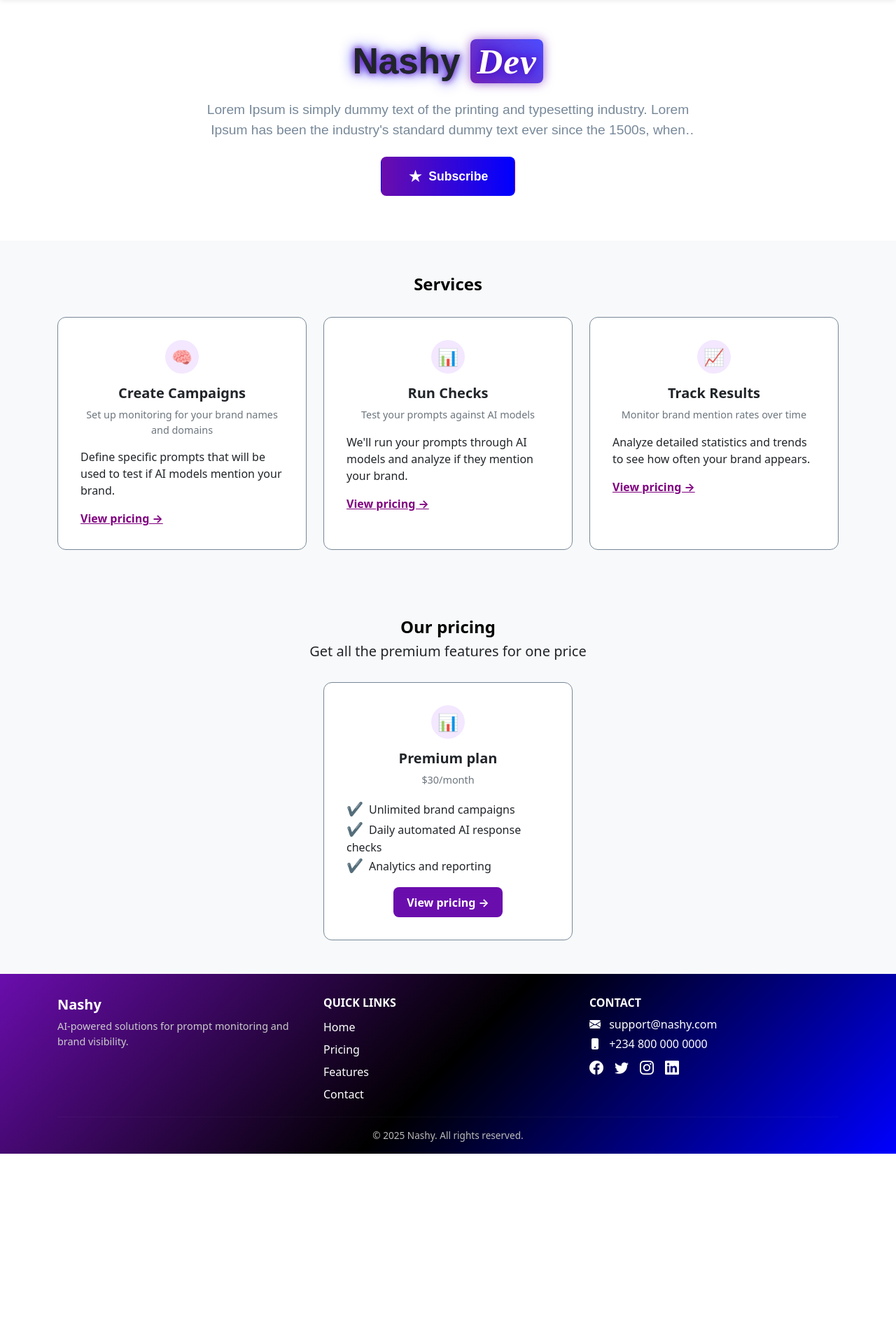
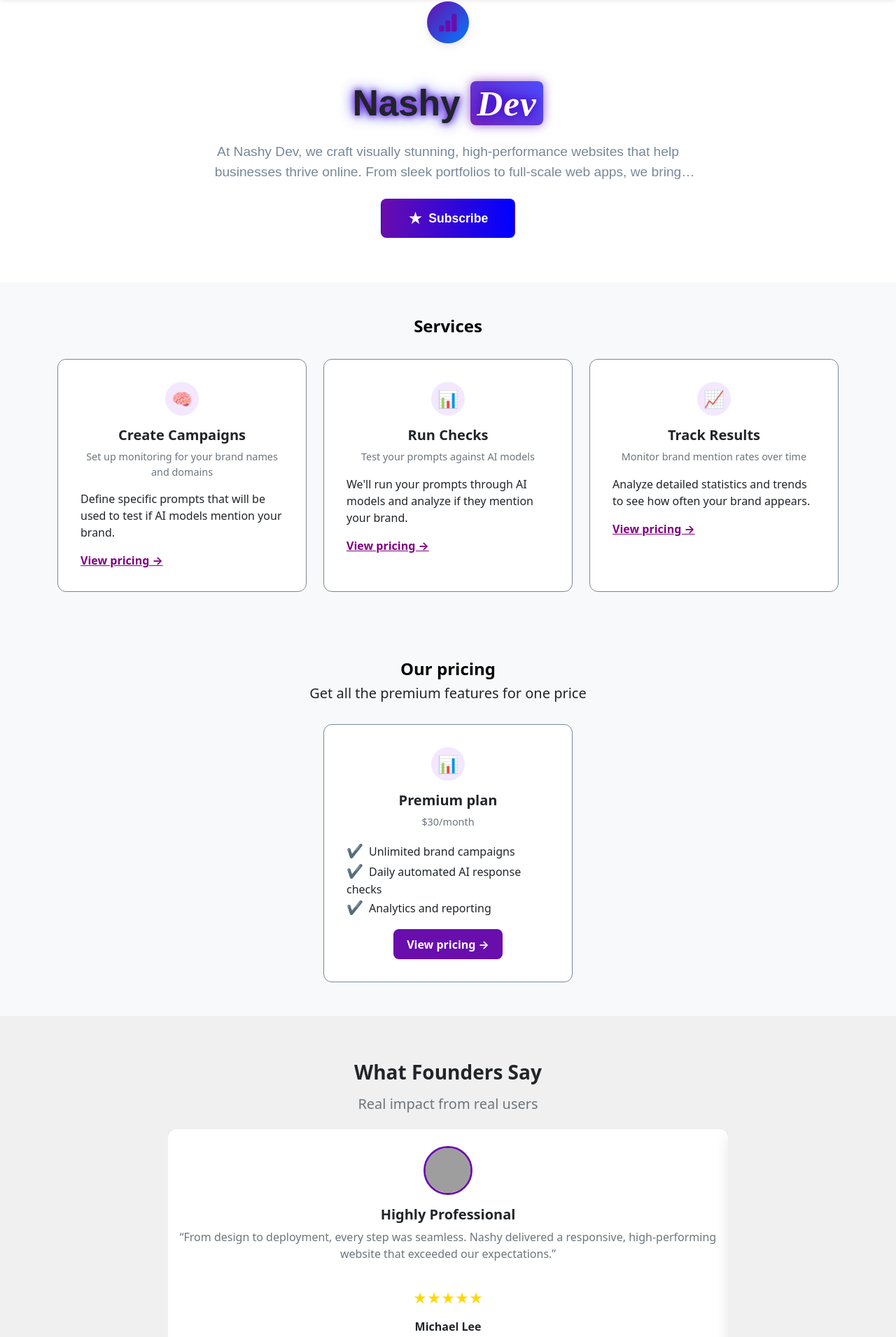
Before and after one commit to Nashmoneiy/portfolio-site, a React (Vite) app: page / in a window 1280 px wide. Shown: the part 102-2013 px from the top of the page at 70% size. Before the commit the page ends 1751 px from the top, so only its background shows below. Built offline with nearby package versions, Linux system fonts and the light colour scheme; grey boxes are pictures that could not be loaded.

Commit message:
initial commit

```diff
--- a/src/App.css
+++ b/src/App.css
@@ -31,6 +31,14 @@
 
 }
 
+    @media (max-width: 752px) {
+  #section2{
+    position: relative;
+    margin-right: 3%;
+  }
+
+}
+
 
 
 
@@ -59,3 +67,6 @@
 html {
   scroll-behavior: smooth;
 }
+html, body {
+  overflow-x: hidden;
+}
--- a/src/components/inc/Footer.jsx
+++ b/src/components/inc/Footer.jsx
@@ -17,8 +17,9 @@ function Footer() {
             {/* Brand */}
             <div className="col-12 col-md-4">
               <h5 className="fw-bold mb-2">Nashy</h5>
-              <p style={{ fontSize: "0.9rem", color: "#ccc" }}>
-                AI-powered solutions for prompt monitoring and brand visibility.
+              <p style={{ fontSize: "0.9rem", color: "lightslategrey" }}>
+                We build websites and web-app solutions for your brand
+                visibility.
               </p>
             </div>
 
@@ -43,10 +44,12 @@ function Footer() {
             <div className="col-12 col-md-4">
               <h6 className="fw-bold text-uppercase mb-2">Contact</h6>
               <p className="mb-1">
-                <i className="bi bi-envelope-fill me-2"></i> support@nashy.com
+                <i className="bi bi-envelope-fill me-2"></i>{" "}
+                kelvinnash152@gmail.com
               </p>
               <p className="mb-2">
-                <i className="bi bi-phone-fill me-2"></i> +234 800 000 0000
+                <i className="bi bi-phone-fill me-2"></i> +234
+                8135817295(whatsapp)
               </p>
               <div className="d-flex justify-content-center justify-content-md-start gap-3">
                 <i className="bi bi-facebook text-white fs-5"></i>
--- /dev/null
+++ b/src/components/inc/TestimonialSlider.jsx
@@ -0,0 +1,122 @@
+import React, { useEffect, useState } from "react";
+
+const testimonials = [
+  {
+    title: "Exceptional Quality",
+    text: "Nashy Dev transformed our outdated website into a sleek, modern platform that brought in more customers within weeks. Truly outstanding work!",
+    name: "Sarah Johnson",
+    role: "Marketing Director, BrightTech",
+    image: "https://i.pravatar.cc/100?img=1",
+  },
+  {
+    title: "Highly Professional",
+    text: "From design to deployment, every step was seamless. Nashy delivered a responsive, high-performing website that exceeded our expectations.",
+    name: "Michael Lee",
+    role: "CEO, NovaWare Solutions",
+    image: "https://i.pravatar.cc/100?img=2",
+  },
+  {
+    title: "Fast & Reliable",
+    text: "Our business site was up and running faster than expected. It looks amazing and works perfectly across all devices. Highly recommend Nashy Dev!",
+    name: "Amaka O.",
+    role: "Founder, GoLocal Market",
+    image: "https://i.pravatar.cc/100?img=3",
+  },
+];
+
+function TestimonialSlider() {
+  const [currentIndex, setCurrentIndex] = useState(0);
+
+  useEffect(() => {
+    const slider = setInterval(() => {
+      setCurrentIndex((prev) => (prev + 1) % testimonials.length);
+    }, 4000);
+
+    return () => clearInterval(slider);
+  }, []);
+
+  return (
+    <section
+      className="justify-content-center"
+      style={{
+        background: "#f0f0f0",
+        padding: "4rem 0",
+        marginBottom: "4rem",
+      }}
+    >
+      <div className="container text-center">
+        <h3 className="mb-3 fw-bold">What Founders Say</h3>
+        <h5 className="mb-4 text-muted">Real impact from real users</h5>
+
+        <div
+          style={{
+            overflow: "hidden",
+            maxWidth: "800px",
+            margin: "0 auto",
+          }}
+        >
+          <div
+            style={{
+              display: "flex",
+              width: `${testimonials.length * 100}%`,
+              transform: `translateX(-${
+                currentIndex * (100 / testimonials.length)
+              }%)`,
+              transition: "transform 1s ease-in-out",
+            }}
+          >
+            {testimonials.map((item, idx) => (
+              <div
+                key={idx}
+                style={{
+                  flex: `0 0 ${100 / testimonials.length}%`,
+                  padding: "1.5rem 1rem", // ✅ add padding instead of margin
+                  background: "#fff",
+                  borderRadius: "12px",
+                  boxShadow: "0 8px 20px rgba(0,0,0,0.1)",
+                  minHeight: "320px",
+                }}
+              >
+                <div style={{ marginBottom: "1rem" }}>
+                  <img
+                    src={item.image}
+                    alt={item.name}
+                    style={{
+                      width: "70px",
+                      height: "70px",
+                      borderRadius: "50%",
+                      objectFit: "cover",
+                      border: "3px solid #6a0dad",
+                    }}
+                  />
+                </div>
+
+                <h5 className="fw-bold">{item.title}</h5>
+                <p className="text-muted mt-2" style={{ minHeight: "70px" }}>
+                  “{item.text}”
+                </p>
+
+                <div
+                  style={{
+                    color: "#FFD700",
+                    fontSize: "1.2rem",
+                    marginBottom: "0.8rem",
+                  }}
+                >
+                  ★★★★★
+                </div>
+
+                <div className="fw-bold">{item.name}</div>
+                <div className="text-secondary" style={{ fontSize: "0.9rem" }}>
+                  {item.role}
+                </div>
+              </div>
+            ))}
+          </div>
+        </div>
+      </div>
+    </section>
+  );
+}
+
+export default TestimonialSlider;
--- a/src/components/pages/Home.jsx
+++ b/src/components/pages/Home.jsx
@@ -1,13 +1,32 @@
 import React from "react";
+import TestimonialSlider from "../inc/TestimonialSlider";
+import Footer from "../inc/Footer";
 
 function Home() {
   return (
-    <div id="home">
+    <div id="home" style={{ margin: 0, padding: 0, overflowX: "hidden" }}>
       <section id="home" className="section justify-content-center fade-down">
         <div className="row">
           <div className="col-md-12 text-center justify-content-center">
             {/* Icon */}
-            <div className="d-flex justify-content-center py-5 mt-3"></div>
+            <div className="d-flex justify-content-center py-5 mt-3">
+              <div
+                className="icon-circle"
+                style={{
+                  backgroundColor: "#e8d9ff",
+                  width: "60px",
+                  height: "60px",
+                  borderRadius: "50%",
+                  display: "flex",
+                  alignItems: "center",
+                  justifyContent: "center",
+                  fontSize: "1.8rem",
+                  color: "#6a0dad",
+                }}
+              >
+                <i className="bi bi-bar-chart-fill"></i>
+              </div>
+            </div>
 
             {/* Title */}
             <p
@@ -62,9 +81,10 @@ function Home() {
                 fontFamily: "'Rubik', sans-serif",
               }}
             >
-              Lorem Ipsum is simply dummy text of the printing and typesetting
-              industry. Lorem Ipsum has been the industry's standard dummy text
-              ever since the 1500s, when standard dummy text
+              At Nashy Dev, we craft visually stunning, high-performance
+              websites that help businesses thrive online. From sleek portfolios
+              to full-scale web apps, we bring your digital vision to life with
+              precision and flair.
             </p>
 
             {/* Subscribe Button */}
@@ -241,6 +261,7 @@ function Home() {
       </section>
 
       <section
+        id="section2"
         className="section bg-c-light py-5 fade-down"
         style={{ backgroundColor: "#f8f9fa" }}
       >
@@ -349,6 +370,10 @@ function Home() {
           </div>
         </div>
       </section>
+
+      <div style={{ overflowX: "hidden" }}>
+        <TestimonialSlider />
+      </div>
     </div>
   );
 }
```
